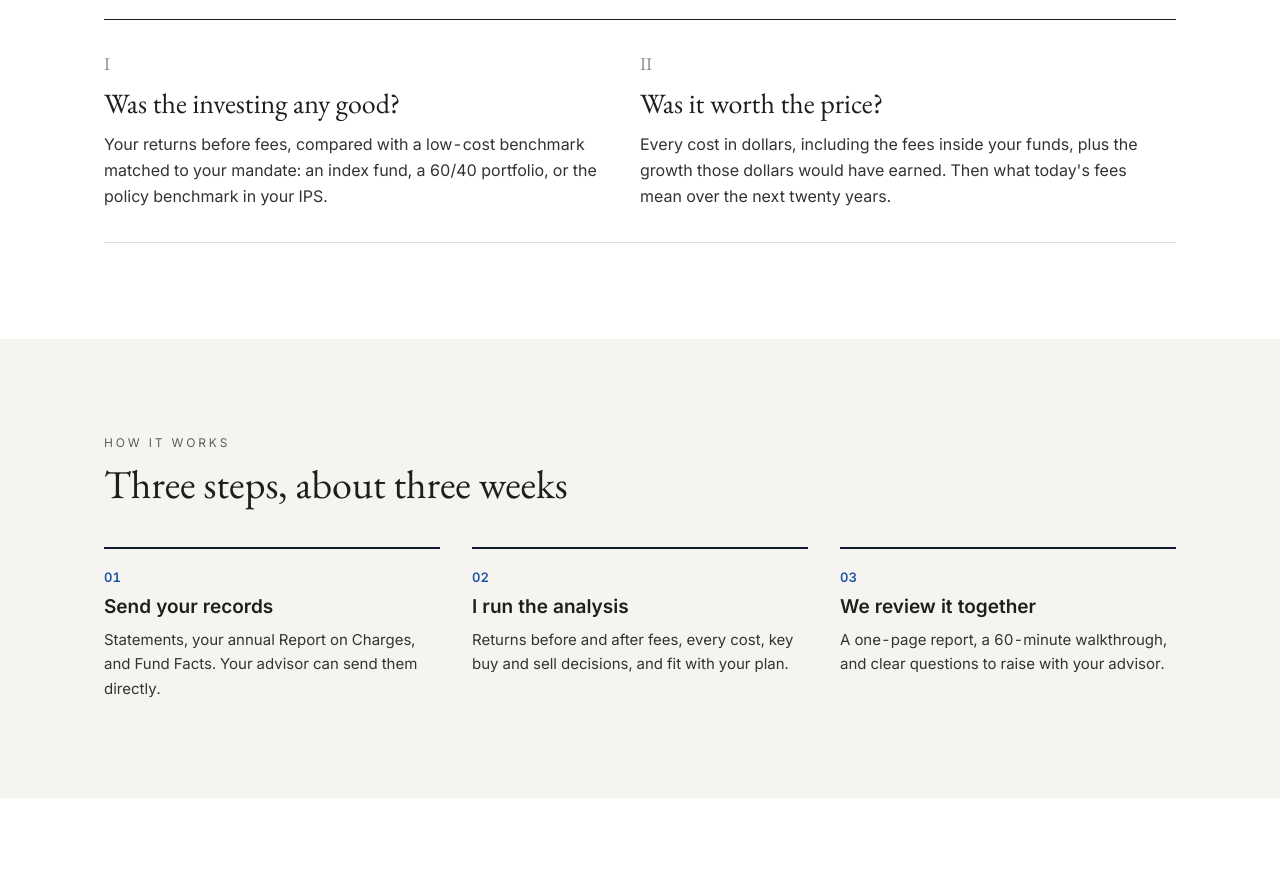
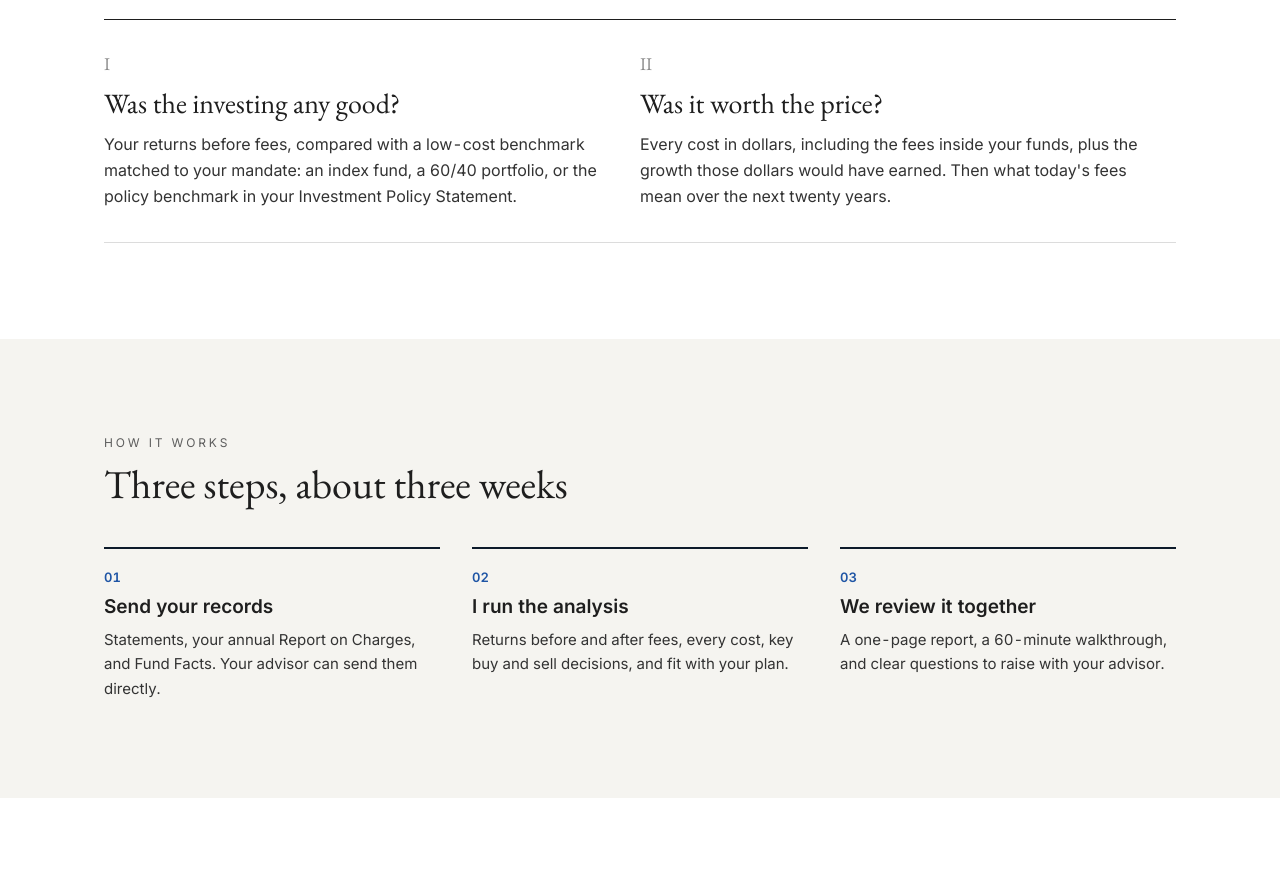
Before and after one commit to CognizantlyInc/advisor-fee-calculator, a website: page index.html in a window 1280 px wide. Shown: the part 1040-1931 px from the top of the page. Drawn offline with nearby package versions, Linux system fonts and the light colour scheme.

Commit message:
Update terminology in investment question paragraph

```diff
--- a/index.html
+++ b/index.html
@@ -170,7 +170,7 @@ section{scroll-margin-top:16px}
       <div>
         <span class="num">I</span>
         <h3 class="serif">Was the investing any good?</h3>
-        <p>Your returns before fees, compared with a low-cost benchmark matched to your mandate: an index fund, a 60/40 portfolio, or the policy benchmark in your IPS.</p>
+        <p>Your returns before fees, compared with a low-cost benchmark matched to your mandate: an index fund, a 60/40 portfolio, or the policy benchmark in your Investment Policy Statement.</p>
       </div>
       <div>
         <span class="num">II</span>
```
